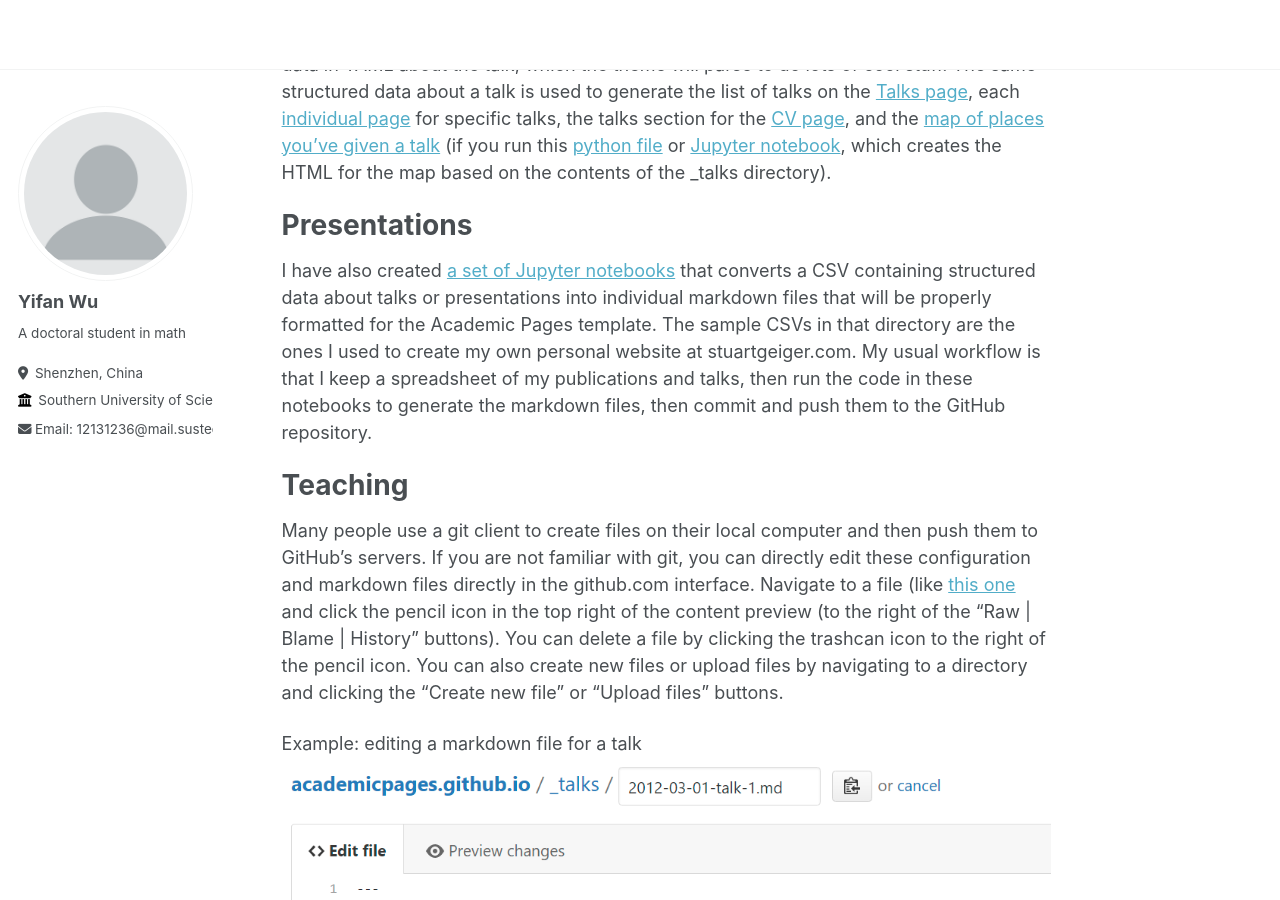
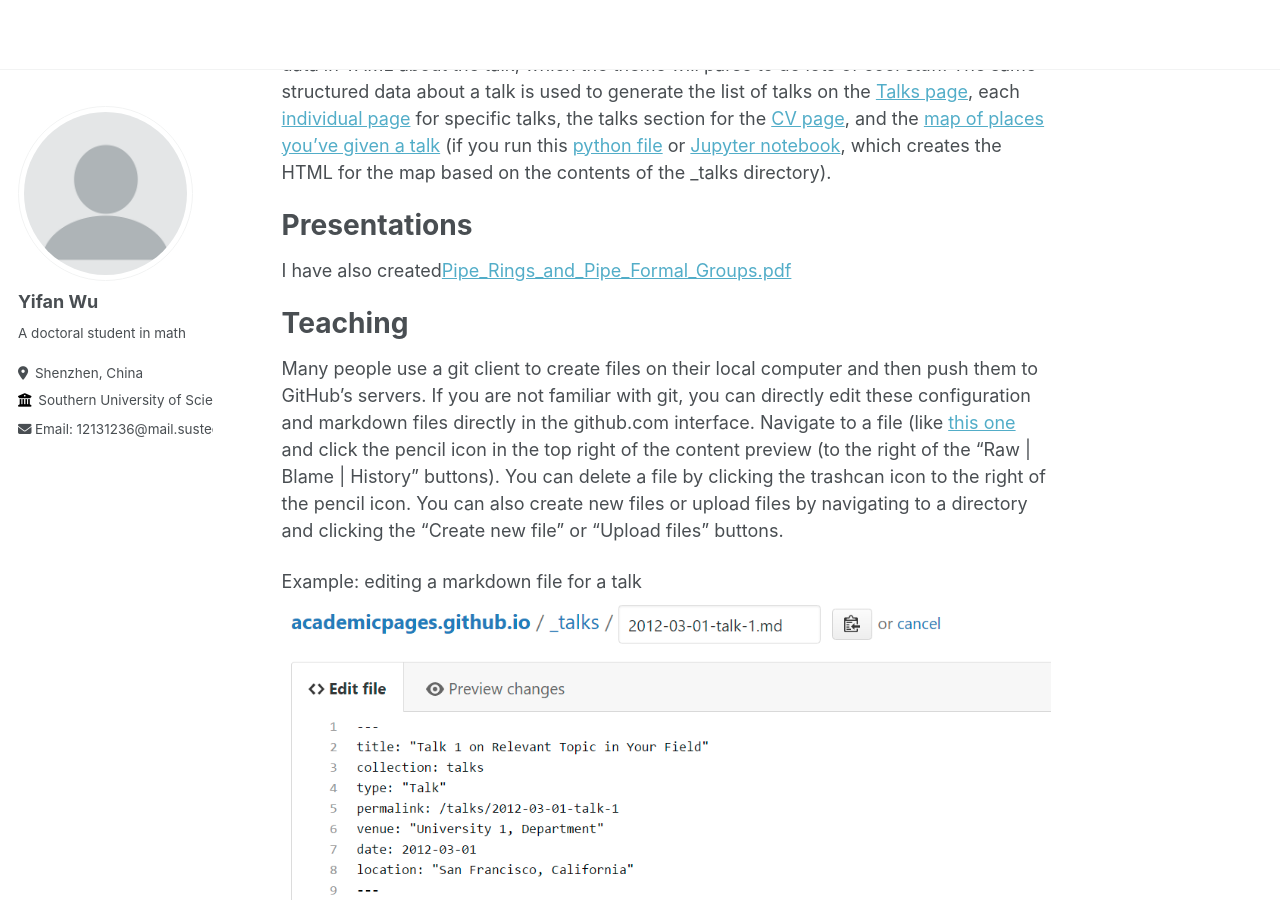
Before and after one commit to Wuyf19970105/Wuyf19970105.github.io, a Jekyll site: the page built from _pages/about.md, in a window 1280 px wide and 900 px high, scrolled down 884 px. Built offline with Jekyll 4.4.1, drawn with Linux system fonts in a browser that asks for light colours.

Commit message:
Update about.md
Signed-off-by: Yifan Wu <148335396+Wuyf19970105@users.noreply.github.com>

```diff
--- a/_pages/about.md
+++ b/_pages/about.md
@@ -36,8 +36,7 @@ For site content, there is one markdown file for each type of content, which are
 Presentations
 ======
 
-I have also created [a set of Jupyter notebooks](https://github.com/academicpages/academicpages.github.io/tree/master/markdown_generator
-) that converts a CSV containing structured data about talks or presentations into individual markdown files that will be properly formatted for the Academic Pages template. The sample CSVs in that directory are the ones I used to create my own personal website at stuartgeiger.com. My usual workflow is that I keep a spreadsheet of my publications and talks, then run the code in these notebooks to generate the markdown files, then commit and push them to the GitHub repository.
+I have also created[Pipe_Rings_and_Pipe_Formal_Groups.pdf](https://github.com/Wuyf19970105/Wuyf19970105.github.io/blob/master/files/Pipe_Rings_and_Pipe_Formal_Groups.pdf)
 
 Teaching
 ======
```
